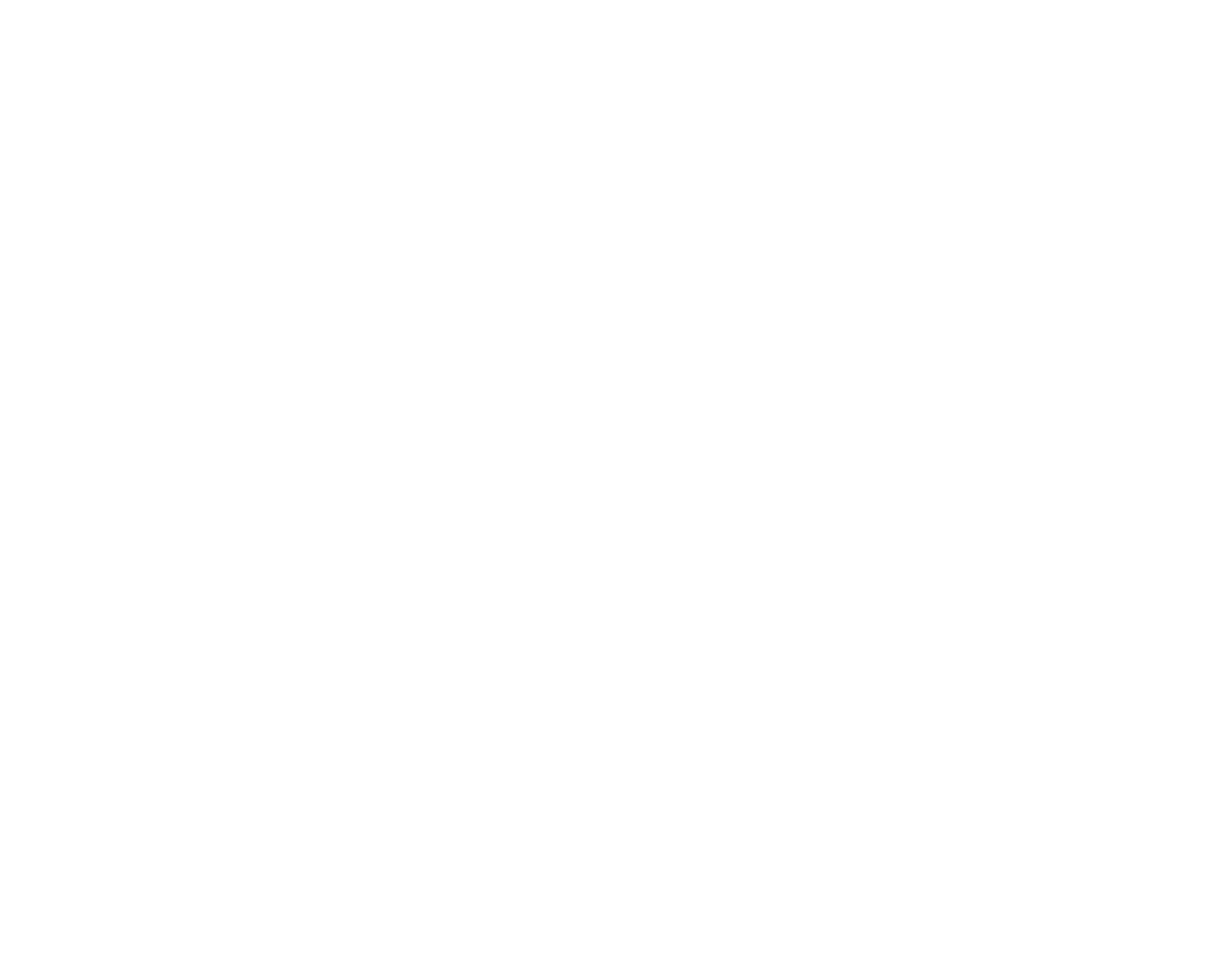
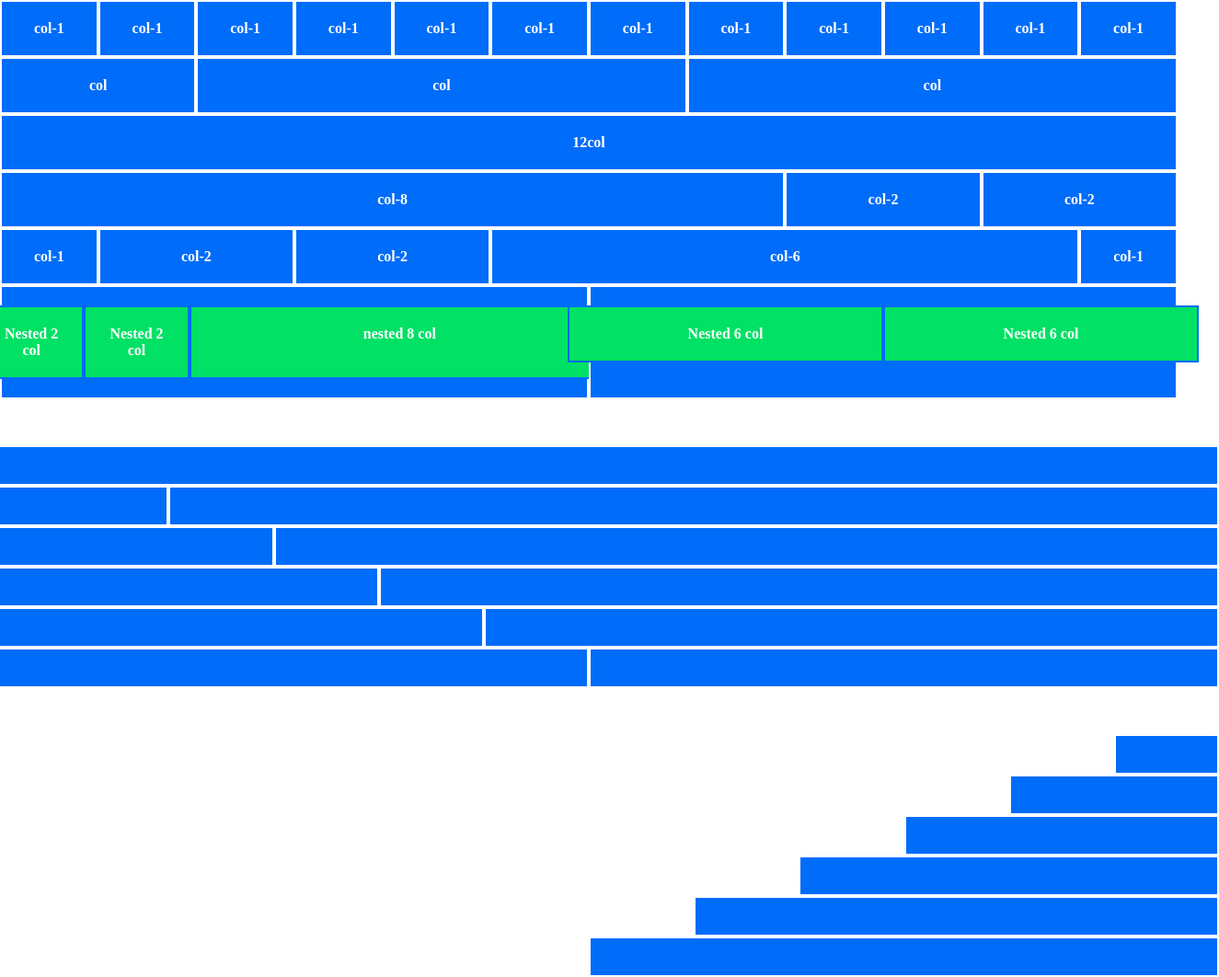
Before and after one commit to francescogentile25/html-css-12bool, a plain HTML site: page index.html in a window 1280 px wide. Shown: the whole page at 92% size, 1325 px wide, since content can reach past the window. Before the commit the page ends 800 px from the top, so only its background shows below. Drawn offline with Linux system fonts and the light colour scheme.

Commit message:
FEAT offset section

```diff
--- a/css/12bool.css
+++ b/css/12bool.css
@@ -1,52 +1,129 @@
-*{
+:root {
+	--gutter-x: 90px;
+}
+
+* {
 	margin: 0;
 	padding: 0;
 	box-sizing: border-box;
 }
 
-.container{
-    max-width:1170px;
-    margin:0 auto
+.container {
+	margin: 0 auto;
+	padding: 0 calc(var(--gutter-x) / 2);
 }
 
-.row{
+.row {
 	display: flex;
+	flex-direction: row;
 	flex-wrap: wrap;
+	margin-left: calc(var(--gutter-x) / 2 * -1);
+	margin-right: calc(var(--gutter-x) / 2 * -1);
 }
 
-.col-1{
+.col {
+	flex-grow: 1;
+	flex-basis: 0;
+	max-width: 100%;
+}
+
+
+/**
+COL
+**/
+
+.col-1 {
 	flex-basis: calc((100% / 12) * 1);
 }
-.col-2{
+
+.col-2 {
 	flex-basis: calc((100% / 12) * 2);
 }
-.col-3{
+
+.col-3 {
 	flex-basis: calc((100% / 12) * 3);
 }
-.col-4{
+
+.col-4 {
 	flex-basis: calc((100% / 12) * 4);
 }
-.col-5{
+
+.col-5 {
 	flex-basis: calc((100% / 12) * 5);
 }
-.col-6{
+
+.col-6 {
 	flex-basis: calc((100% / 12) * 6);
 }
-.col-7{
+
+.col-7 {
 	flex-basis: calc((100% / 12) * 7);
 }
-.col-8{
+
+.col-8 {
 	flex-basis: calc((100% / 12) * 8);
 }
-.col-9{
+
+.col-9 {
 	flex-basis: calc((100% / 12) * 9);
 }
-.col-10{
+
+.col-10 {
 	flex-basis: calc((100% / 12) * 10);
 }
-.col-11{
+
+.col-11 {
 	flex-basis: calc((100% / 12) * 11);
 }
-.col-12{
+
+.col-12 {
 	flex-basis: calc((100% / 12) * 12);
 }
+
+/****
+OFFSET
+*****/
+
+.col_offset-1 {
+	margin-left: calc((100% / 12) * 1);
+}
+
+.col_offset-2 {
+	margin-left: calc((100% / 12) * 2);
+}
+
+.col_offset-3 {
+	margin-left: calc((100% / 12) * 3);
+}
+
+.col_offset-4 {
+	margin-left: calc((100% / 12) * 4);
+}
+
+.col_offset-5 {
+	margin-left: calc((100% / 12) * 5);
+}
+
+.col_offset-6 {
+	margin-left: calc((100% / 12) * 6);
+}
+
+.col_offset-7 {
+	margin-left: calc((100% / 12) * 7);
+}
+
+.col_offset-8 {
+	margin-left: calc((100% / 12) * 8);
+}
+
+.col_offset-9 {
+	margin-left: calc((100% / 12) * 9);
+}
+
+.col_offset-10 {
+	margin-left: calc((100% / 12) * 10);
+}
+
+.col_offset-11 {
+	margin-left: calc((100% / 12) * 11);
+}
--- a/css/style.css
+++ b/css/style.css
@@ -0,0 +1,18 @@
+
+[class^='col-'] {
+    padding: 20px;
+	background-color:#006CFA;
+	color: white;
+	border: 2px solid white;
+    text-align: center;
+    font-weight: bold;
+}
+
+.nested{
+    background-color:#00e165 ;
+    border: 2px solid #006CFA ;
+}
+
+section{
+    margin:50px 0
+}
--- a/index.html
+++ b/index.html
@@ -9,6 +9,166 @@
     <title>12Bool</title>
 </head>
 <body>
-
+    <div class="container">
+        <div class="row">
+            <div class="col-1">
+                col-1
+            </div>
+            <div class="col-1">
+                col-1
+            </div>
+            <div class="col-1">
+                col-1
+            </div>
+            <div class="col-1">
+                col-1
+            </div>
+            <div class="col-1">
+                col-1
+            </div>
+            <div class="col-1">
+                col-1
+            </div>
+            <div class="col-1">
+                col-1
+            </div>
+            <div class="col-1">
+                col-1
+            </div>
+            <div class="col-1">
+                col-1
+            </div>
+            <div class="col-1">
+                col-1
+            </div>
+            <div class="col-1">
+                col-1
+            </div>
+            <div class="col-1">
+                col-1
+            </div>
+        </div>
+        <div class="row">
+            <div class="col-2">
+                col
+            </div>
+            <div class="col-5">
+                col
+            </div>
+            <div class="col-5">
+                col
+            </div>
+        </div>
+        <div class="row">
+            <div class="col-12">
+                12col
+            </div>
+        </div>
+        <div class="row">
+            <div class="col-8">
+                col-8
+            </div>
+            <div class="col-2">
+                col-2
+            </div>
+            <div class="col-2">
+                col-2
+            </div>
+        </div>
+        <div class="row">
+            <div class="col-1">
+                col-1
+            </div>
+            <div class="col-2">
+                col-2
+            </div>
+            <div class="col-2">
+                col-2
+            </div>
+            <div class="col-6">
+                col-6
+            </div>
+            <div class="col-1">
+                col-1
+            </div>
+        </div>
+        <div class="row">
+            <div class="col-6">
+                <div class="row">
+                    <div class="col-2 nested">
+                        Nested 2 col
+                    </div>
+                    <div class="col-2 nested">
+                        Nested 2 col
+                    </div>
+                    <div class="col-8 nested">
+                        nested 8 col
+                    </div>
+                </div>
+            </div>
+            <div class="col-6">
+                <div class="row">
+                    <div class="col-6 nested">
+                        Nested 6 col
+                    </div>
+                    <div class="col-6 nested">
+                        Nested 6 col
+                    </div>
+                </div>
+            </div>
+        </div>
+    </div>
+    <section>
+        <div class="row">
+            <div class="col-12"></div>
+        </div>
+        <div class="row">
+            <div class="col-2"></div>
+            <div class="col-10"></div>
+        </div>
+        <div class="row">
+            <div class="col-3"></div>
+            <div class="col-9"></div>
+        </div>
+        <div class="row">
+            <div class="col-4"></div>
+            <div class="col-8"></div>
+        </div>
+        <div class="row">
+            <div class="col-5"></div>
+            <div class="col-7"></div>
+        </div>
+        <div class="row">
+            <div class="col-6"></div>
+            <div class="col-6"></div>
+        </div>
+    </section>
+    <div class="section">
+        <div class="row">
+            <div class="col_offset-11"></div>
+            <div class="col-1"></div>
+        </div>
+        <div class="row">
+            <div class="col_offset-10"></div>
+            <div class="col-2"></div>
+        </div>
+        <div class="row">
+            <div class="col_offset-9"></div>
+            <div class="col-3"></div>
+        </div>
+        <div class="row">
+            <div class="col_offset-8"></div>
+            <div class="col-4"></div>
+        </div>
+        <div class="row">
+            <div class="col_offset-7"></div>
+            <div class="col-5"></div>
+        </div>
+        <div class="row">
+            <div class="col_offset-6"></div>
+            <div class="col-6"></div>
+        </div>
+        </div>
+    </div>
 </body>
 </html>
```
Lines whose indentation alone changed are shown as unchanged.
